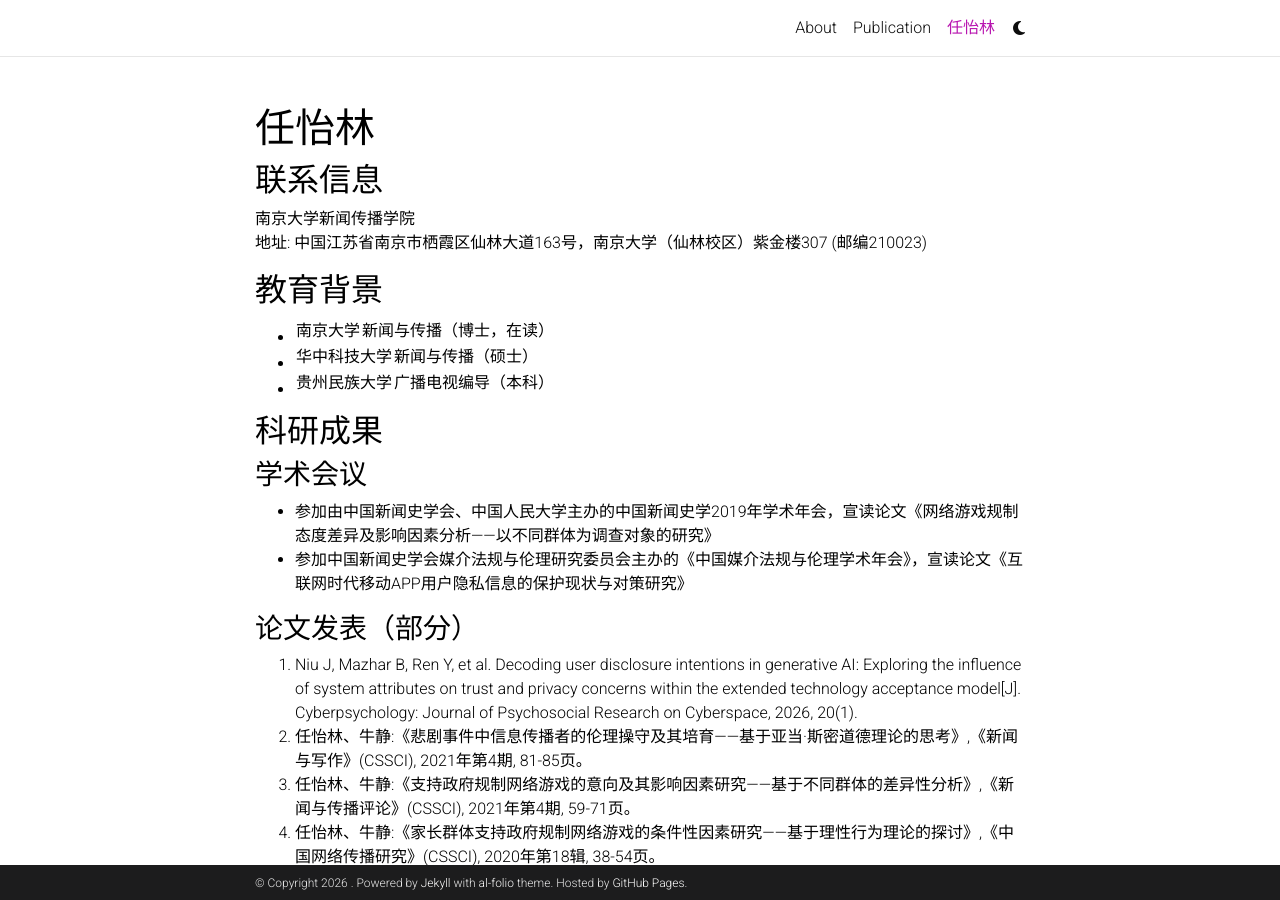
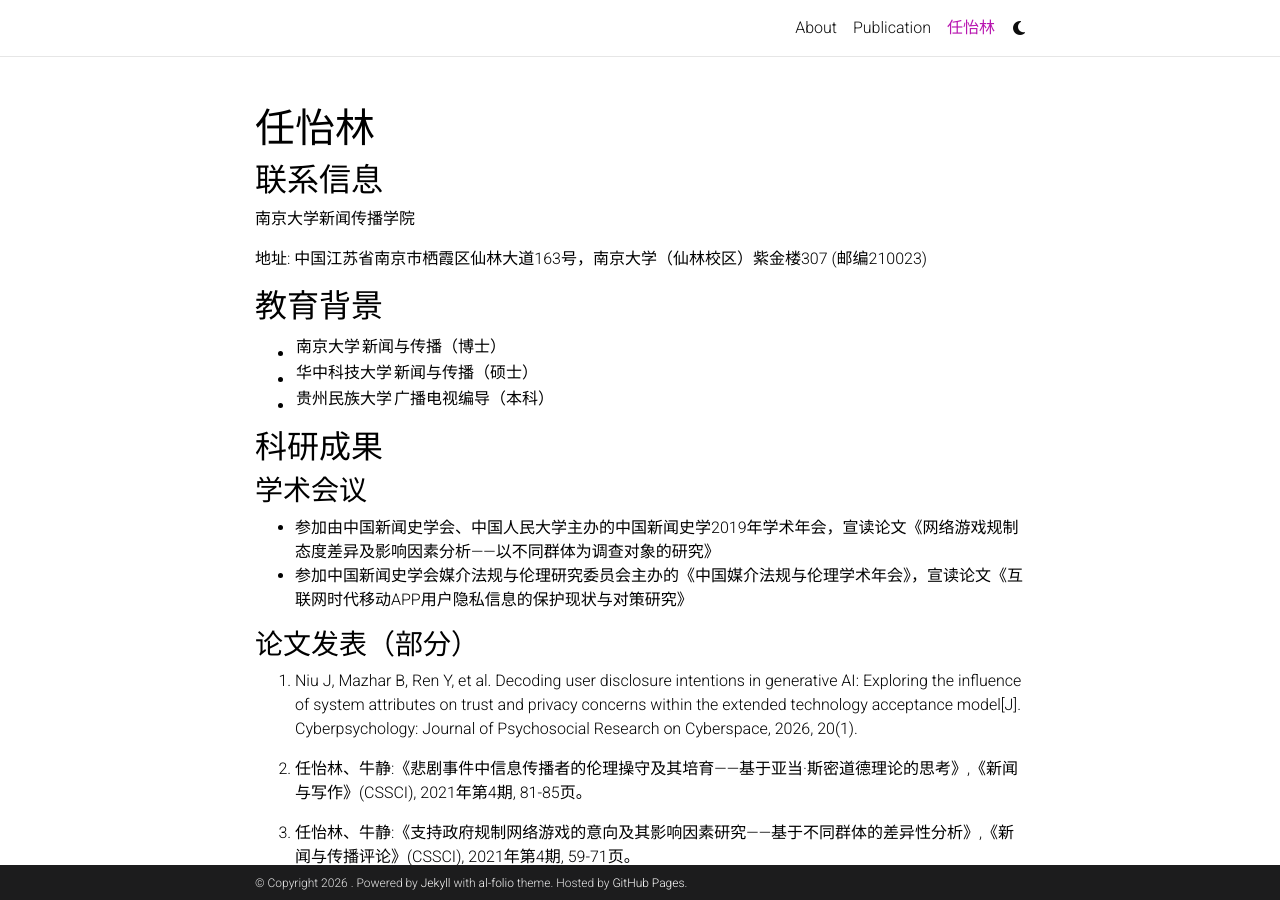
Before and after one commit to yilin86/yilin86.github.io, a Jekyll site: the page built from _pages/中文.md, in a window 1280 px wide and 900 px high. Built offline with Jekyll 4.4.1, drawn with Linux system fonts in a browser that asks for light colours; comment, search, counter and statistics services are not loaded; a style sheet for code colours, icons or effects is not loaded.

Commit message:
Update 中文.md

```diff
--- a/_pages/中文.md
+++ b/_pages/中文.md
@@ -15,11 +15,12 @@
 # 任怡林
 
 ## 联系信息
-南京大学新闻传播学院
+**南京大学新闻传播学院**
+
 **地址**: 中国江苏省南京市栖霞区仙林大道163号，南京大学（仙林校区）紫金楼307 (邮编210023)
 
 ## 教育背景
-- 南京大学 | 新闻与传播（博士，在读）
+- 南京大学 | 新闻与传播（博士）
 - 华中科技大学 | 新闻与传播（硕士）
 - 贵州民族大学 | 广播电视编导（本科）
 
@@ -31,13 +32,21 @@
 
 ### 论文发表（部分）
 1. Niu J, Mazhar B, Ren Y, et al. Decoding user disclosure intentions in generative AI: Exploring the influence of system attributes on trust and privacy concerns within the extended technology acceptance model[J]. Cyberpsychology: Journal of Psychosocial Research on Cyberspace, 2026, 20(1).
+
 2. 任怡林、牛静:《悲剧事件中信息传播者的伦理操守及其培育——基于亚当·斯密道德理论的思考》,《新闻与写作》(CSSCI), 2021年第4期, 81-85页。
+
 3. 任怡林、牛静:《支持政府规制网络游戏的意向及其影响因素研究——基于不同群体的差异性分析》,《新闻与传播评论》(CSSCI), 2021年第4期, 59-71页。
+
 4. 任怡林、牛静:《家长群体支持政府规制网络游戏的条件性因素研究——基于理性行为理论的探讨》,《中国网络传播研究》(CSSCI), 2020年第18辑, 38-54页。
+
 5. 张昆、任怡林:《情感的中介效应:网络游戏用户认知与使用行为意向》,《新闻与传播评论》(CSSCI), 2020年第1期, 32-46页。
+
 6. 任怡林:《移动App隐私保护政策分析与对策研究》,《青年记者》(北大核心), 2019年第20期, 93-94页。
+
 7. 任怡林:《信息传播中保护未成年人的规范内容之研究——基于全球139篇媒体伦理规范的分析》,《媒介融合新观察》(北大核心), 2019年第5期, 21-23页。
+
 8. 牛静、任怡林:《移动互联网时代App的隐私政策与社会责任探讨——基于50款移动App隐私保护政策内容的分析》,《中国新媒体社会责任研究报告(2018)》, 176-196页。
+
 9. 牛静、任怡林:《慕课环境下新闻传播类传统课堂教学的改革探讨》,《中国传媒教育观察(2018)》, 121-133页。
 
 ## 参与项目
```
